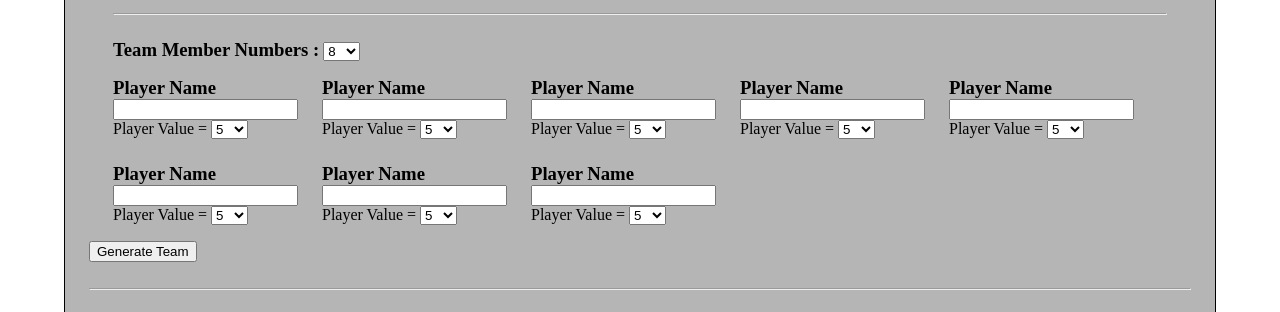
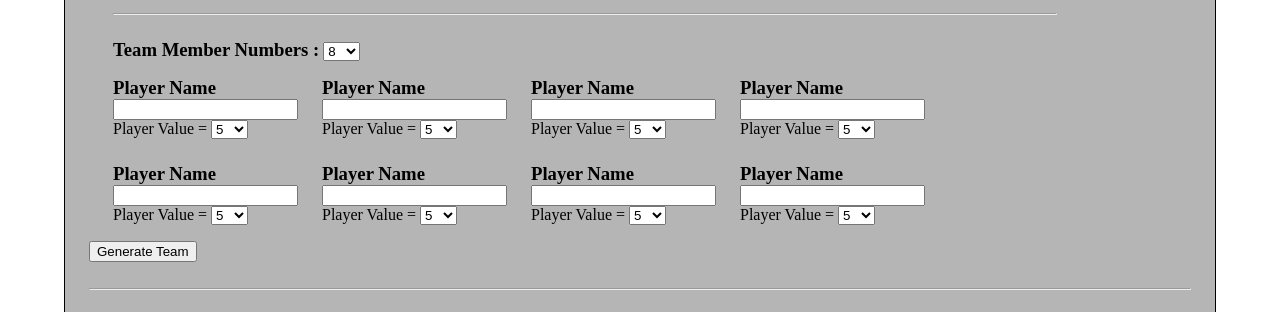
Before and after one commit to atakanhbk/Mix-FootballTeam-Generator, a plain HTML site: page index.html in a window 1280 px wide. Shown: the part 81-393 px from the top of the page. Drawn offline with Linux system fonts and the light colour scheme.

Commit message:
Added form

```diff
--- a/app.js
+++ b/app.js
@@ -14,7 +14,7 @@ const selectOptionFunction = () => {
     const playerInputPartDiv = `
     <div class="player">
     <h3>Player Name </h3>
-    <input class="player-name">
+    <input class="player-name" required>
     <br>
     <span>Player Value = </span>
     <select class="player-value" name="playerValue">
--- a/index.html
+++ b/index.html
@@ -8,16 +8,13 @@
   </head>
   <body>
     <div class="container">
-
-
       <div class="team-generator">
+        <form>
           <div class="input-part">
             <h1>Input Part</h1>
             <div class="input-field">
-
               <hr />
               <h3>Team Member Numbers :</h3>
-
 
               <select class="playerNumber" name="playerNumber">
                 <option value="8">8</option>
@@ -27,12 +24,12 @@
                 <option value="16">16</option>
               </select>
 
-
               <div class="player-names"></div>
             </div>
 
             <button class="generateBtn">Generate Team</button>
           </div>
+        </form>
         <br />
         <hr />
         <br />
@@ -43,7 +40,6 @@
             <h3>Team 1</h3>
             <div class="first-team-members"></div>
             <p class="team-average-point">Team Average Point = 5.4</p>
-
           </div>
 
           <div class="second team">
--- a/style.css
+++ b/style.css
@@ -11,6 +11,10 @@ body {
   display: flex;
   flex-direction: column;
   align-items: center;
+}
+
+form{
+  width: 90%;
 }
 
 .field-showroom {
```
Lines whose indentation alone changed are shown as unchanged.
